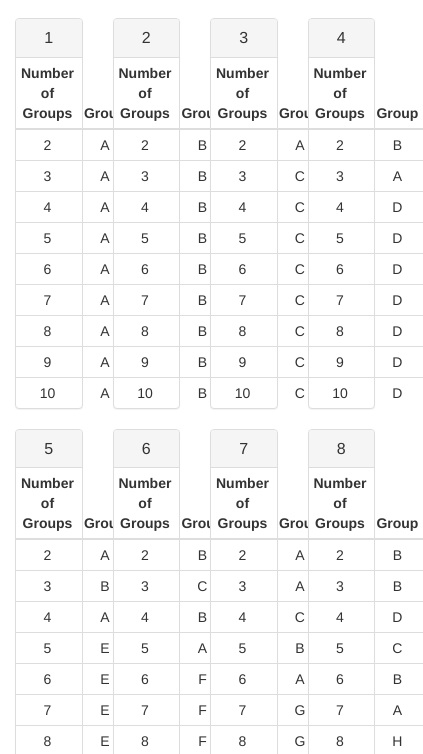
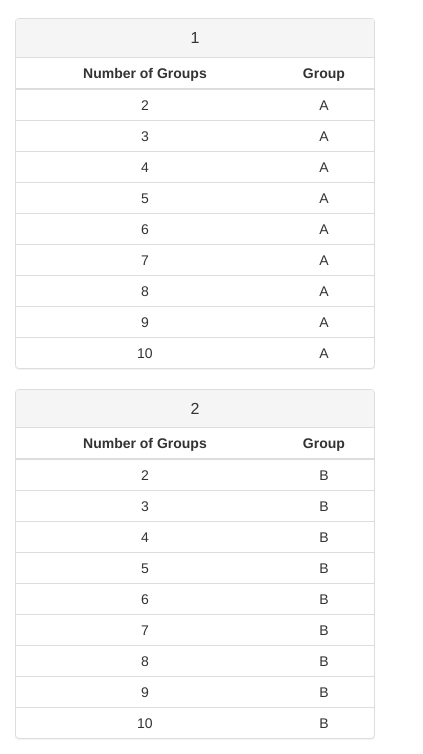
Before and after one commit to cobywhite/Group-Card-Creator, a plain HTML site: page index.html in a window 390 px wide. Shown: the part 53-807 px from the top of the page, 423 px wide, since content can reach past the window. Drawn offline with nearby package versions, Linux system fonts and the light colour scheme; some packages are replaced by stand-ins of ours; a script that the page names is missing.

Commit message:
Made column size larger.
Made the columns col-sm-4 so its 3 to a row and when on mobile won't try to fit it all.

```diff
--- a/index.html
+++ b/index.html
@@ -47,7 +47,7 @@
   </nav>
   <div class="container-fluid">
     <div class="row">
-      <div class="col-xs-3" ng-repeat="i in mainCtrl.repeatArray | limitTo:mainCtrl.maxCards">
+      <div class="col-sm-4" ng-repeat="i in mainCtrl.repeatArray | limitTo:mainCtrl.maxCards">
         <div class="panel panel-default" ng-init="index = $index; rank = $index + 1">
       <div class="panel-heading text-center">
         <h1 class="panel-title">{{rank | number}}</h1>
```
